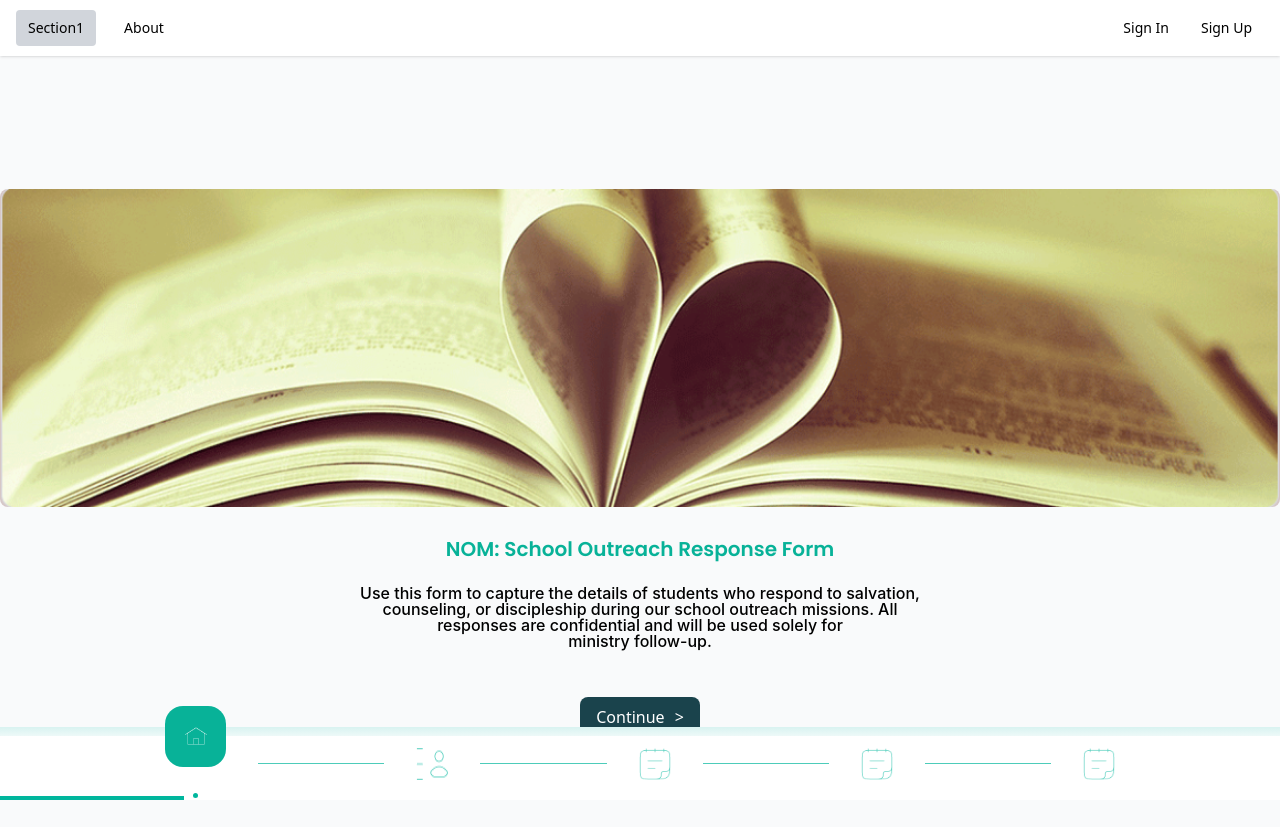
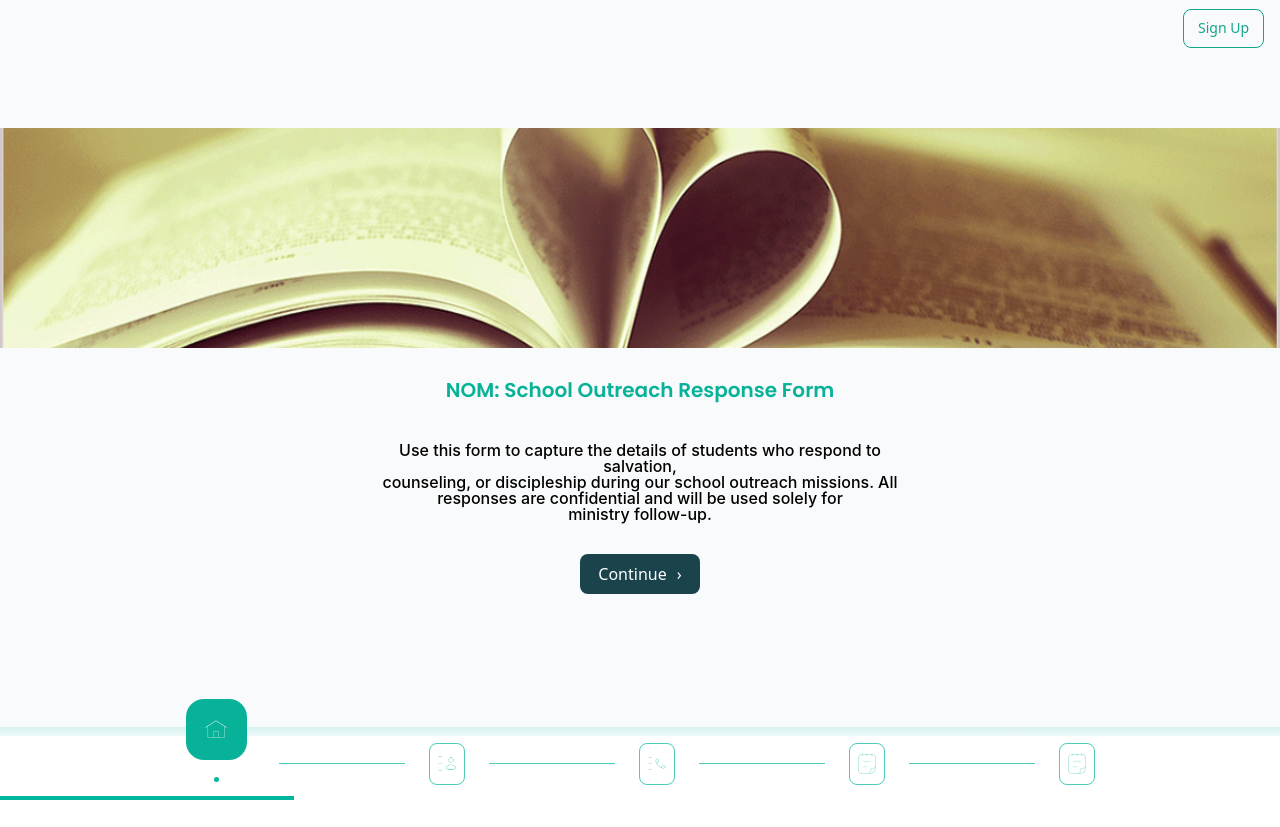
Before and after one commit to joyAj2/SpiritualApp, a React (Vite) app: page / in a window 1280 px wide. After the commit the page ends 800 px from the top, so only its background shows below. Built offline with nearby package versions, Linux system fonts and the light colour scheme.

Commit message:
updated all the pages completely

```diff
--- a/src/App.tsx
+++ b/src/App.tsx
@@ -2,6 +2,8 @@ import React from 'react'
 import { BrowserRouter, Routes, Route, NavLink, Navigate, useLocation } from 'react-router-dom'
 import { Section1Page, AboutPage, SignInPage, SignupPage } from './pages'
 import AuthProvider, { useAuth } from './auth/AuthContext'
+import gIcon from './assets/icons/G-icon.png'
+import ellipseImg from './assets/icons/ellipse-1.png'
 
 const Protected: React.FC<{ children: React.ReactElement }> = ({ children }) => {
   const { user, loading } = useAuth()
@@ -13,25 +15,43 @@ const Protected: React.FC<{ children: React.ReactElement }> = ({ children }) =>
 const Layout: React.FC = () => {
   const location = useLocation()
   const isAuthRoute = location.pathname === '/signup'
+  const isSection1 = location.pathname === '/'
   const { user, logout } = useAuth()
   const linkBase = 'px-3 py-2 rounded hover:bg-gray-200 text-sm font-medium'
   const active = 'bg-gray-300'
   return (
     <div className="min-h-screen bg-gray-50 flex flex-col">
       {!isAuthRoute && (
-        <header className="bg-white shadow">
-          <nav className="container mx-auto flex items-center gap-4 px-4 h-14">
-            <NavLink to="/" className={({isActive}) => `${linkBase} ${isActive ? active : ''}`}>Section1</NavLink>
-            <NavLink to="/about" className={({isActive}) => `${linkBase} ${isActive ? active : ''}`}>About</NavLink>
+        <header className={isSection1 ? '' : 'bg-white shadow'}>
+          <nav className={`container mx-auto relative flex items-center gap-4 px-4 h-14 ${isSection1 ? '' : ''}`}>
             {user && (
               <NavLink to="/dashboard" className={({isActive}) => `${linkBase} ${isActive ? active : ''}`}>Dashboard</NavLink>
             )}
             <div className="ml-auto flex items-center gap-2">
               {!user && (
                 <>
-                  <NavLink to="/login" className={({isActive}) => `${linkBase} ${isActive ? active : ''}`}>Sign In</NavLink>
-                  <NavLink to="/signup" className={({isActive}) => `${linkBase} ${isActive ? active : ''}`}>Sign Up</NavLink>
-                </>
+                  {/* Hide Sign Up on small screens, show from md+ */}
+                  {isSection1 ? (
+                    <div className="hidden md:flex" style={{ width: 81, height: 39, opacity: 1, border: '1px solid #14A58B', borderRadius: 8, paddingTop: 8, paddingRight: 12, paddingBottom: 8, paddingLeft: 12, alignItems: 'center', justifyContent: 'center', gap: 10 }}>
+                      <NavLink to="/signup" style={{ fontSize: 14, padding: 0, lineHeight: '14px', color: '#14A58B' }} className={({isActive}) => `${linkBase} ${isActive ? active : ''}`}>Sign Up</NavLink>
+                    </div>
+                  ) : (
+                    <NavLink to="/signup" className={({isActive}) => `${linkBase} ${isActive ? active : ''} hidden md:inline-flex`} style={{ color: '#14A58B' }}>Sign Up</NavLink>
+                  )}
+
+                  {/* Mobile-only Sign Up icon at top-right */}
+                  <div className="md:hidden" style={{ position: 'absolute', top: 8, right: 12, width: 64, height: 64, zIndex: 30 }}>
+                    {/* Crescent background sized to container; opening faces downward */}
+                    {/* Decorative ellipse image behind the G icon (mobile) */}
+                    <img src={ellipseImg} alt="ellipse" style={{ position: 'absolute', top: 0, left: 0, width: 64, height: 64, zIndex: 10, pointerEvents: 'none' }} />
+                    {/* Center the G icon inside the crescent */}
+                    <NavLink to="/signup" className="absolute top-1/2 left-1/2 transform -translate-x-1/2 -translate-y-1/2 flex items-center justify-center" style={{ width: 36, height: 36, borderRadius: 8, zIndex: 20 }} aria-label="Sign Up">
+                      <img src={gIcon} alt="Sign Up" className="w-6 h-6" />
+                    </NavLink>
+                      {/* Small decorative ellipse (8x8) positioned near the G icon; mobile-only and grouped */}
+                      <div aria-hidden="true" style={{ position: 'absolute', bottom: -6, left: '50%', transform: 'translateX(-50%)', width: 8, height: 8, borderRadius: '50%', backgroundColor: '#00B69D', zIndex: 40 }} />
+                    </div>
+                  </>
               )}
               {user && (
                 <>
--- a/src/pages/Section1Page.tsx
+++ b/src/pages/Section1Page.tsx
@@ -1,120 +1,137 @@
-import React from 'react'
+import React, { useEffect, useState } from 'react'
 import book from '../assets/book.png'
 import homeicon from '../assets/icons/homeicon.png'
 import contacticon from '../assets/icons/contacticon.png'
-import phoneicon from '../assets/icons/bookicon.png'
+import phoneicon from '../assets/icons/phoneicon.png'
 import bookicon from '../assets/icons/bookicon.png'
 
+
 const Section1Page: React.FC = () => {
+  // Configurable values for the mobile bottom bar
+  const marginPx = 28 // equal left/right margin inside the bar
+  const itemsCount = 5 // first item has the diamond, then 4 short lines
+
+  // Detect whether this is a desktop device (based on user agent) so desktop users
+  // always see the desktop layout even if they resize the browser window small.
+  const [isDesktopDevice, setIsDesktopDevice] = useState<boolean>(true)
+
+  useEffect(() => {
+    const detect = () => {
+      try {
+        const ua = navigator.userAgent || ''
+        const isMobileUa = /Mobi|Android|iPhone|iPad|iPod|Windows Phone/i.test(ua)
+        // also consider viewport width: treat as desktop only when UA suggests desktop AND width >= md breakpoint (768)
+        const width = typeof window !== 'undefined' ? window.innerWidth : 1024
+        setIsDesktopDevice(!isMobileUa && width >= 768)
+      } catch (e) {
+        setIsDesktopDevice(true)
+      }
+    }
+
+    detect()
+    window.addEventListener('resize', detect)
+    return () => window.removeEventListener('resize', detect)
+  }, [])
+
   return (
-  <div className="container mx-auto px-4 py-8 md:pb-[90px] relative">
-      {/* Book image (full-bleed across viewport) */}
-      <div className="relative left-1/2 -translate-x-1/2 transform w-screen mt-[120px] md:mt-[101px]">
-        <img
-          src={book}
-          alt="Book"
-          className="w-full h-[220px] md:h-[318px] rounded-none md:rounded-[8px] object-cover"
-          style={{ opacity: 1 }}
-        />
+    <div className="container mx-auto px-4 py-2 md:py-4 pb-[92px] relative min-h-[calc(100vh-73px)]">
+      {/* Book hero */}
+      <div className="relative left-1/2 -translate-x-1/2 transform w-screen mt-[72px] md:mt-[56px]">
+        <img src={book} alt="Book" className="w-full h-[150px] md:h-[220px] object-cover" />
       </div>
-      {/* Centered section title */}
+
+      {/* Title */}
       <div className="w-full flex justify-center">
-        <p className="mt-6 md:mt-8 font-poppins text-[20px] font-semibold leading-none text-[#08B298] text-center w-[389px] h-[30px]">
+        <p className="mt-8 md:mt-8 font-poppins text-[18px] md:text-[20px] font-semibold leading-none text-[#08B298] text-center w-[360px] md:w-[389px] h-[30px]">
           NOM: School Outreach Response Form
         </p>
       </div>
-      {/* Centered descriptive text (Inter, 16px, medium) */}
+
+      {/* Description */}
       <div className="w-full flex justify-center">
-        <div
-          className="mt-3 md:mt-4 text-left text-[16px] font-medium leading-none tracking-normal not-italic text-black opacity-100 md:w-[562px]"
-          style={{ fontFamily: 'Inter, sans-serif' }}
-        >
-          {/* Mobile: 5 centered lines */}
-          <div className="block md:hidden">
-            <p className="leading-none text-center whitespace-nowrap text-[12px] font-medium">Use this form to capture the details of students who respond to</p>
-            <p className="leading-none text-center whitespace-nowrap text-[12px] font-medium">salvation, counseling, or discipleship during our school</p>
-            <p className="leading-none text-center whitespace-nowrap text-[12px] font-medium">outreach missions. All responses are confidential</p>
-            <p className="leading-none text-center whitespace-nowrap text-[12px] font-medium">and will be used solely for ministry</p>
-            <p className="leading-none text-center whitespace-nowrap text-[12px] font-medium">follow-up.</p>
+        <div className="mt-6 md:mt-8 text-left text-[15px] md:text-[16px] font-medium leading-none md:w-[520px]" style={{ fontFamily: 'Inter, sans-serif' }}>
+          <div className="block md:hidden text-center">
+            <p className="text-[12px]">Use this form to capture the details of students who respond to</p>
+            <p className="text-[12px]">salvation, counseling, or discipleship during our school</p>
+            <p className="text-[12px]">outreach missions. All responses are confidential</p>
+            <p className="text-[12px]">and will be used solely for ministry</p>
+            <p className="text-[12px]">follow-up.</p>
           </div>
-
-          {/* Desktop: existing layout */}
-          <div className="hidden md:block">
-            <p className="leading-none text-center whitespace-nowrap font-medium">
-              Use this form to capture the details of students who respond to salvation,
-            </p>
-            <p className="leading-none text-center whitespace-nowrap font-medium">
-              counseling, or discipleship during our school outreach missions. All
-            </p>
-            <p className="leading-none text-center whitespace-nowrap font-medium">
-              responses are confidential and will be used solely for
-            </p>
-            <p className="leading-none text-center whitespace-nowrap font-medium">
-              ministry follow-up.
-            </p>
+          <div className="hidden md:block text-center">
+            <p>Use this form to capture the details of students who respond to salvation,</p>
+            <p>counseling, or discipleship during our school outreach missions. All</p>
+            <p>responses are confidential and will be used solely for</p>
+            <p> ministry follow-up.</p>
           </div>
         </div>
       </div>
-      {/* Continue button */}
-      <div className="w-full flex justify-center mt-20 md:mt-12">
-        <button
-          className="bg-[#1A434C] text-white rounded-[8px] px-[19px] py-[11px] inline-flex items-center justify-center gap-[10px] font-medium"
-          style={{ width: 120, height: 40, opacity: 1 }}
-        >
+
+      {/* Continue CTA */}
+      <div className="w-full flex justify-center mt-12 md:mt-8">
+        <button className="bg-[#1A434C] text-white rounded-[8px] px-[19px] py-[11px] inline-flex items-center justify-center gap-[10px] font-medium" style={{ width: 120, height: 40 }}>
           <span>Continue</span>
-          <span aria-hidden="true">&gt;</span>
+          <span aria-hidden>›</span>
         </button>
       </div>
-      {/* Desktop icons row inside Rectangle 33 */}
-      <div className="hidden md:block">
-        <div className="fixed bottom-0 left-1/2 -translate-x-1/2 transform w-screen">
-          <div
-            className="relative w-full h-[73px] flex items-center justify-center gap-8"
-            style={{
-              background:
-                'linear-gradient(180deg, #DAF3F1 1.01%, #EDF9F8 11.96%, #FFFFFF 12.03%)',
-              opacity: 1
-            }}
-          >
-            {/* Active indicator from the left edge to the Home icon */}
-            <div
-              className="absolute left-0 bottom-0 h-0 border-t-[4px] border-[#00B69D] opacity-100"
-              style={{ width: 'calc(50% - 474.53173828125px + 18.5px)' }}
-            />
-            {/* Home icon + ellipse stacked vertically (Home raised slightly) */}
-            <div className="flex flex-col items-center">
-              <div className="w-[61px] h-[61px] rounded-[18px] bg-[#08B298] flex items-center justify-center -translate-y-6">
-                <img src={homeicon} alt="Home" className="w-6 h-6 object-contain" />
+
+      {/* Render desktop layout for desktop devices (determined at mount). Mobile devices get the mobile layout. */}
+      {isDesktopDevice ? (
+        <div>
+          <div className="fixed bottom-0 left-1/2 -translate-x-1/2 transform w-screen">
+            <div className="relative w-full h-[73px] flex items-center justify-center gap-8" style={{ background: 'linear-gradient(180deg, #DAF3F1 1.01%, #EDF9F8 11.96%, #FFFFFF 12.03%)' }}>
+              <div className="flex flex-col items-center z-10" style={{ position: 'relative' }}>
+                  {/* Active indicator: 4px tall top border at the very bottom */}
+                  <div style={{ position: 'fixed', bottom: 0, left: 0, width: '23vw', height: 4, background: '#00B69D', borderRadius: 0, zIndex: 50 }} />
+                  <div className="w-[61px] h-[61px] rounded-[18px] bg-[#08B298] flex items-center justify-center -translate-y-8">
+                    <img src={homeicon} alt="Home" className="w-6 h-6 object-contain" />
+                  </div>
+                  <div className="w-[5px] h-[5px] bg-[#00B69D] rounded-full -translate-y-[15px]" />
+                </div>
+
+              <div className="flex items-center gap-6">
+                <div className="h-0 w-[126px] border-t" style={{ borderColor: '#00B69DB2' }} />
+                <div className="rounded-[8px] border" style={{ borderWidth: 0.75, borderColor: '#00B69DB2', width: 36, height: 42, display: 'flex', alignItems: 'center', justifyContent: 'center' }}>
+                  <img src={contacticon} alt="Contact" style={{ width: 18 }} />
+                </div>
+                <div className="h-0 w-[126px] border-t" style={{ borderColor: '#00B69DB2' }} />
+                <div className="rounded-[8px] border" style={{ borderWidth: 0.75, borderColor: '#00B69DB2', width: 36, height: 42, display: 'flex', alignItems: 'center', justifyContent: 'center' }}>
+                  <img src={phoneicon} alt="Phone" style={{ width: 18 }} />
+                </div>
+                <div className="h-0 w-[126px] border-t" style={{ borderColor: '#00B69DB2' }} />
+                <div className="rounded-[8px] border" style={{ borderWidth: 0.75, borderColor: '#00B69DB2', width: 36, height: 42, display: 'flex', alignItems: 'center', justifyContent: 'center' }}>
+                  <img src={bookicon} alt="Book" style={{ width: 18 }} />
+                </div>
+                <div className="h-0 w-[126px] border-t" style={{ borderColor: '#00B69DB2' }} />
+                <div className="rounded-[8px] border" style={{ borderWidth: 0.75, borderColor: '#00B69DB2', width: 36, height: 42, display: 'flex', alignItems: 'center', justifyContent: 'center' }}>
+                  <img src={bookicon} alt="Book" style={{ width: 18 }} />
+                </div>
+
               </div>
-              <div className="w-[5px] h-[5px] bg-[#00B69D] rounded-full mt-[2px] opacity-100" />
             </div>
-            {/* Line 3 between Home and Contact */}
-            <div
-              className="h-0 w-[126.015869140625px] border-t border-solid opacity-100 self-center"
-              style={{ borderColor: '#00B69DB2' }}
-            />
-            <img src={contacticon} alt="Contact" className="w-8 h-8" />
-            {/* Divider between Contact and Phone */}
-            <div
-              className="h-0 w-[126.015869140625px] border-t border-solid opacity-100 self-center"
-              style={{ borderColor: '#00B69DB2' }}
-            />
-            <img src={phoneicon} alt="Phone" className="w-8 h-8" />
-            {/* Divider between Phone and Book */}
-            <div
-              className="h-0 w-[126.015869140625px] border-t border-solid opacity-100 self-center"
-              style={{ borderColor: '#00B69DB2' }}
-            />
-            <img src={bookicon} alt="Book" className="w-8 h-8" />
-            {/* Divider between Book and Book */}
-            <div
-              className="h-0 w-[126.015869140625px] border-t border-solid opacity-100 self-center"
-              style={{ borderColor: '#00B69DB2' }}
-            />
-            <img src={bookicon} alt="Book" className="w-8 h-8" />
           </div>
         </div>
-      </div>
+      ) : (
+        <div className="block md:hidden">
+          <div style={{ position: 'fixed', bottom: 0, left: 0, width: '100%', height: 39, background: 'linear-gradient(180deg, #DAF3F1 1.01%, #EDF9F8 11.96%, #FFFFFF 12.03%)', zIndex: 40 }}>
+            {/* Inner wrapper uses left/right padding (marginPx) so left/right page margins are equal. Items are evenly spaced with flex. */}
+            <div className="h-full flex items-center" style={{ padding: `0 ${marginPx}px`, boxSizing: 'border-box' }}>
+              <div className="w-full flex items-center justify-between" role="navigation" aria-label="mobile-bottom-lines">
+                {Array.from({ length: itemsCount }).map((_, idx) => (
+                  <div key={idx} className="relative flex items-center justify-center" style={{ width: 18, minWidth: 18 }}>
+                    {/* horizontal short line */}
+                    <div style={{ width: 18, height: 0, borderTop: '1px solid #08B298' }} />
+                    {/* diamond attached to the first item's right tip */}
+                    {idx === 0 && (
+                      <div style={{ position: 'absolute', right: -6, top: '50%', transform: 'translateY(-50%) rotate(45deg)', width: 6, height: 6, background: '#08B298' }} />
+                    )}
+                  </div>
+                ))}
+              </div>
+            </div>
+            {/* Optionally a centered ellipse for mobile could be inserted here if needed */}
+          </div>
+        </div>
+      )}
     </div>
   )
 }
```
Also changed, not shown: src/assets/icons/ellipse-1.png (added).
